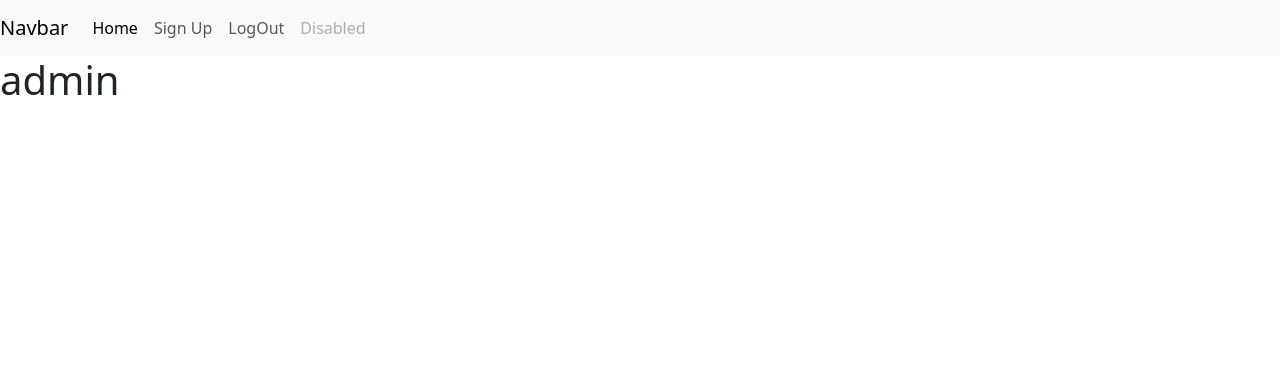
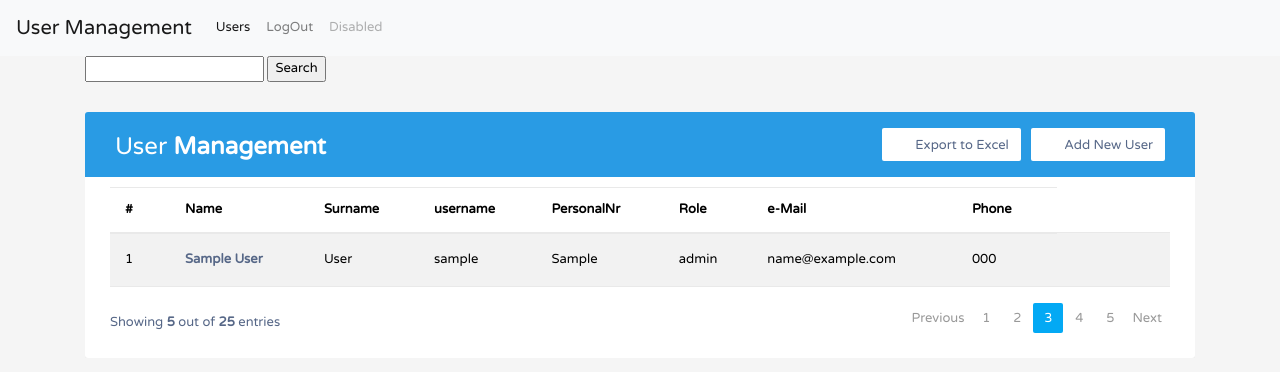
Before and after one commit to arbenl/HealthInformationSystemGroup1, a PHP site: page /adminView.php in a window 1280 px wide. Shown: the top 372 px of the page. Run offline with PHP 8.4, Linux system fonts and the light colour scheme; the visitor is signed in with stand-in values (Sample User, id 1); tables that the repository leaves empty or names only in its code hold one stand-in row (values such as "Sample post").

Commit message:
added php crud features

```diff
--- a/HIS/Views/_adminHeader.php
+++ /dev/null
@@ -1,38 +0,0 @@
-<!DOCTYPE html>
-<?php
-include ('Functions/login.php');
-
-
-//NEXT LINES CHECK IF THE USER ISN'T LOGGED IN THAN REDIRECT TO THE NOTFOUND PAGE!!
-$role = $_SESSION['ROLE'];
-if (!isset($_SESSION['auth'])){
-    header("Location:LoginPage.php");
-}else if($role != 'admin'){
-    header("Location:Views/NotFound/pagenotfound.php");
-}
-//WE ARE GOING TO CONSTANTLY USE PHP SESSIONS TO CHECK USER VALIDATION AND OTHER STUFF !!
-?>
-<html lang="en">
-<head>
-    <meta charset="UTF-8">
-    <meta http-equiv="X-UA-Compatible" content="IE=edge">
-    <meta name="viewport" content="width=device-width, initial-scale=1.0">
-    <link rel="stylesheet" href="css/login.css">
-    <link href="https://cdn.jsdelivr.net/npm/bootstrap@5.3.0-alpha1/dist/css/bootstrap.min.css" rel="stylesheet" integrity="sha384-GLhlTQ8iRABdZLl6O3oVMWSktQOp6b7In1Zl3/Jr59b6EGGoI1aFkw7cmDA6j6gD" crossorigin="anonymous">
-    <title>HIS</title>
-</head>
-<body>
-<nav class="navbar navbar-expand-lg navbar-light bg-light">
-    <a class="navbar-brand" href="#">Navbar</a>
-    <button class="navbar-toggler" type="button" data-toggle="collapse" data-target="#navbarNavAltMarkup" aria-controls="navbarNavAltMarkup" aria-expanded="false" aria-label="Toggle navigation">
-        <span class="navbar-toggler-icon"></span>
-    </button>
-    <div class="collapse navbar-collapse" id="navbarNavAltMarkup">
-        <div class="navbar-nav">
-            <a class="nav-item nav-link active" href="index.php">Home</a>
-            <a class="nav-item nav-link" href="SignUpPage.php">Sign Up</a>
-            <a class="nav-item nav-link" href="Functions/logout.php">LogOut</a>
-            <a class="nav-item nav-link disabled" href="#">Disabled</a>
-        </div>
-    </div>
-</nav>
--- /dev/null
+++ b/HIS/Views/admin/_adminHeader.php
@@ -0,0 +1,37 @@
+<!DOCTYPE html>
+<?php
+include ('Functions/login.php');
+
+
+//NEXT LINES CHECK IF THE USER ISN'T LOGGED IN THAN REDIRECT TO THE NOTFOUND PAGE!!
+$role = $_SESSION['ROLE'];
+if (!isset($_SESSION['auth'])){
+    header("Location:LoginPage.php");
+}else if($role != 'admin'){
+    header("Location:Views/NotFound/pagenotfound.php");
+}
+//WE ARE GOING TO CONSTANTLY USE PHP SESSIONS TO CHECK USER VALIDATION AND OTHER STUFF !!
+?>
+<html lang="en">
+<head>
+    <meta charset="UTF-8">
+    <meta http-equiv="X-UA-Compatible" content="IE=edge">
+    <meta name="viewport" content="width=device-width, initial-scale=1.0">
+    <link rel="stylesheet" href="css/login.css">
+    <link href="https://cdn.jsdelivr.net/npm/bootstrap@5.3.0-alpha1/dist/css/bootstrap.min.css" rel="stylesheet" integrity="sha384-GLhlTQ8iRABdZLl6O3oVMWSktQOp6b7In1Zl3/Jr59b6EGGoI1aFkw7cmDA6j6gD" crossorigin="anonymous">
+    <title>HIS</title>
+</head>
+<body>
+<nav class="navbar navbar-expand-lg navbar-light bg-light">
+    <a class="navbar-brand" href="#">User Management</a>
+    <button class="navbar-toggler" type="button" data-toggle="collapse" data-target="#navbarNavAltMarkup" aria-controls="navbarNavAltMarkup" aria-expanded="false" aria-label="Toggle navigation">
+        <span class="navbar-toggler-icon"></span>
+    </button>
+    <div class="collapse navbar-collapse" id="navbarNavAltMarkup">
+        <div class="navbar-nav">
+            <a class="nav-item nav-link active" href="#">Users</a>
+            <a class="nav-item nav-link" href="Functions/logout.php">LogOut</a>
+            <a class="nav-item nav-link disabled" href="#">Disabled</a>
+        </div>
+    </div>
+</nav>
--- /dev/null
+++ b/HIS/Views/admin/_adminView.php
@@ -0,0 +1,304 @@
+<!DOCTYPE html>
+<html lang="en">
+
+<head>
+    <meta charset="utf-8">
+    <meta name="viewport" content="width=device-width, initial-scale=1, shrink-to-fit=no">
+    <title>Bootstrap User Management Data Table</title>
+    <link rel="stylesheet" href="https://fonts.googleapis.com/css?family=Roboto|Varela+Round">
+    <link rel="stylesheet" href="https://stackpath.bootstrapcdn.com/bootstrap/4.5.0/css/bootstrap.min.css">
+    <link rel="stylesheet" href="https://fonts.googleapis.com/icon?family=Material+Icons">
+    <link rel="stylesheet" href="https://maxcdn.bootstrapcdn.com/font-awesome/4.7.0/css/font-awesome.min.css">
+    <script src="https://code.jquery.com/jquery-3.5.1.min.js"></script>
+    <script src="https://cdn.jsdelivr.net/npm/popper.js@1.16.0/dist/umd/popper.min.js"></script>
+    <script src="https://stackpath.bootstrapcdn.com/bootstrap/4.5.0/js/bootstrap.min.js"></script>
+    <style>
+        body {
+            color: #566787;
+            background: #f5f5f5;
+            font-family: 'Varela Round', sans-serif;
+            font-size: 13px;
+        }
+
+        .table-responsive {
+            margin: 30px 0;
+        }
+
+        .table-wrapper {
+            min-width: 1000px;
+            background: #fff;
+            padding: 20px 25px;
+            border-radius: 3px;
+            box-shadow: 0 1px 1px rgba(0, 0, 0, .05);
+        }
+
+        .table-title {
+            padding-bottom: 15px;
+            background: #299be4;
+            color: #fff;
+            padding: 16px 30px;
+            margin: -20px -25px 10px;
+            border-radius: 3px 3px 0 0;
+        }
+
+        .table-title h2 {
+            margin: 5px 0 0;
+            font-size: 24px;
+        }
+
+        .table-title .btn {
+            color: #566787;
+            float: right;
+            font-size: 13px;
+            background: #fff;
+            border: none;
+            min-width: 50px;
+            border-radius: 2px;
+            border: none;
+            outline: none !important;
+            margin-left: 10px;
+        }
+
+        .table-title .btn:hover,
+        .table-title .btn:focus {
+            color: #566787;
+            background: #f2f2f2;
+        }
+
+        .table-title .btn i {
+            float: left;
+            font-size: 21px;
+            margin-right: 5px;
+        }
+
+        .table-title .btn span {
+            float: left;
+            margin-top: 2px;
+        }
+
+        table.table tr th,
+        table.table tr td {
+            border-color: #e9e9e9;
+            padding: 12px 15px;
+            vertical-align: middle;
+        }
+
+        table.table tr th:first-child {
+            width: 60px;
+        }
+
+        table.table tr th:last-child {
+            width: 100px;
+        }
+
+        table.table-striped tbody tr:nth-of-type(odd) {
+            background-color: #fcfcfc;
+        }
+
+        table.table-striped.table-hover tbody tr:hover {
+            background: #f5f5f5;
+        }
+
+        table.table th i {
+            font-size: 13px;
+            margin: 0 5px;
+            cursor: pointer;
+        }
+
+        table.table td:last-child i {
+            opacity: 0.9;
+            font-size: 22px;
+            margin: 0 5px;
+        }
+
+        table.table td a {
+            font-weight: bold;
+            color: #566787;
+            display: inline-block;
+            text-decoration: none;
+        }
+
+        table.table td a:hover {
+            color: #2196F3;
+        }
+
+        table.table td a.settings {
+            color: #2196F3;
+        }
+
+        table.table td a.delete {
+            color: #F44336;
+        }
+
+        table.table td i {
+            font-size: 19px;
+        }
+
+        table.table .avatar {
+            border-radius: 50%;
+            vertical-align: middle;
+            margin-right: 10px;
+        }
+
+        .status {
+            font-size: 30px;
+            margin: 2px 2px 0 0;
+            display: inline-block;
+            vertical-align: middle;
+            line-height: 10px;
+        }
+
+        .text-success {
+            color: #10c469;
+        }
+
+        .text-info {
+            color: #62c9e8;
+        }
+
+        .text-warning {
+            color: #FFC107;
+        }
+
+        .text-danger {
+            color: #ff5b5b;
+        }
+
+        .pagination {
+            float: right;
+            margin: 0 0 5px;
+        }
+
+        .pagination li a {
+            border: none;
+            font-size: 13px;
+            min-width: 30px;
+            min-height: 30px;
+            color: #999;
+            margin: 0 2px;
+            line-height: 30px;
+            border-radius: 2px !important;
+            text-align: center;
+            padding: 0 6px;
+        }
+
+        .pagination li a:hover {
+            color: #666;
+        }
+
+        .pagination li.active a,
+        .pagination li.active a.page-link {
+            background: #03A9F4;
+        }
+
+        .pagination li.active a:hover {
+            background: #0397d6;
+        }
+
+        .pagination li.disabled i {
+            color: #ccc;
+        }
+
+        .pagination li i {
+            font-size: 16px;
+            padding-top: 6px
+        }
+
+        .hint-text {
+            float: left;
+            margin-top: 10px;
+            font-size: 13px;
+        }
+    </style>
+    <script>
+        $(document).ready(function() {
+            $('[data-toggle="tooltip"]').tooltip();
+        });
+    </script>
+</head>
+
+<body>
+    <div class="container-xl">
+        <form method="get">
+            <input type="text" id="search" name="search">
+            <input type="submit" value="Search">
+        </form>
+
+        <?php
+        // include the function file
+        include 'functions.php';
+
+        // check if the form was submitted
+        if (isset($_GET['search'])) {
+            // get the array of rows
+            $rows = displayData($_GET['search']);
+        } else {
+            // if the form was not submitted, get all rows
+            $rows = displayData();
+        }
+        ?>
+        <div class="table-responsive">
+            <div class="table-wrapper">
+                <div class="table-title">
+                    <div class="row">
+                        <div class="col-sm-5">
+                            <h2>User <b>Management</b></h2>
+                        </div>
+
+                        <div class="col-sm-7">
+
+                            <a href="#" class="btn btn-secondary"><i class="material-icons">&#xE147;</i> <span>Add New User</span></a>
+                            <a href="#" class="btn btn-secondary"><i class="material-icons">&#xE24D;</i> <span>Export to Excel</span></a>
+                        </div>
+                    </div>
+                </div>
+                <table class="table table-striped table-hover">
+                    <thead>
+                        <tr>
+                            <th>#</th>
+                            <th>Name</th>
+                            <th>Surname</th>
+                            <th>username</th>
+                            <th>PersonalNr</th>
+                            <th>Role</th>
+                            <th>e-Mail</th>
+                            <th>Phone</th>
+                        </tr>
+                    </thead>
+                    <tbody>
+                        <?php foreach ($rows as $row) { ?>
+                            <tr>
+                                <td><?php echo $row['userid']; ?></td>
+                                <td><a href="#"> <?php echo $row['name']; ?></a></td>
+                                <td><?php echo $row['surname']; ?></td>
+                                <td><?php echo $row['username']; ?></td>
+                                <td><?php echo $row['personalnr']; ?></td>
+                                <td><?php echo $row['role']; ?></td>
+                                <td><?php echo $row['email']; ?></td>
+                                <td><?php echo $row['phone']; ?></td>
+                                <td>
+                                    <a href="#" class="settings" title="Settings" data-toggle="tooltip"><i class="material-icons">&#xE8B8;</i></a>
+                                    <a href="#" class="delete" title="Delete" data-toggle="tooltip"><i class="material-icons">&#xE5C9;</i></a>
+                                </td>
+                            </tr>
+                        <?php } ?>
+                    </tbody>
+                </table>
+                <div class="clearfix">
+                    <div class="hint-text">Showing <b>5</b> out of <b>25</b> entries</div>
+                    <ul class="pagination">
+                        <li class="page-item disabled"><a href="#">Previous</a></li>
+                        <li class="page-item"><a href="#" class="page-link">1</a></li>
+                        <li class="page-item"><a href="#" class="page-link">2</a></li>
+                        <li class="page-item active"><a href="#" class="page-link">3</a></li>
+                        <li class="page-item"><a href="#" class="page-link">4</a></li>
+                        <li class="page-item"><a href="#" class="page-link">5</a></li>
+                        <li class="page-item"><a href="#" class="page-link">Next</a></li>
+                    </ul>
+                </div>
+            </div>
+        </div>
+    </div>
+</body>
+
+</html>
--- /dev/null
+++ b/HIS/Views/admin/functions.php
@@ -0,0 +1,46 @@
+<?php
+function displayData($search = "") {
+    // MySQL database credentials
+    $servername = "localhost";
+    $username = "root";
+    $password = "RootAdmin.12@";
+    $dbname = "his";
+
+    // Create connection
+    $conn = new mysqli($servername, $username, $password, $dbname);
+
+    // Check connection
+    if ($conn->connect_error) {
+        die("Connection failed: " . $conn->connect_error);
+    }
+
+    // Construct the SQL query
+    if ($search != "") {
+        // Sanitize user input to prevent SQL injection
+        $search = mysqli_real_escape_string($conn, $search);
+        // SQL query to select data from the table matching the user input
+        $sql = "SELECT * FROM users WHERE username LIKE '%{$search}%' or role LIKE '%{$search}%' or personalnr LIKE '%{$search}%'";
+    } else {
+        // SQL query to select all data from the table
+        $sql = "SELECT * FROM users limit 5";
+    }
+
+    // Execute the query
+    $result = $conn->query($sql);
+
+    // If there are rows returned from the query, construct the array of rows
+    $rows = array();
+    if ($result->num_rows > 0) {
+        while($row = $result->fetch_assoc()) {
+            $rows[] = $row;
+        }
+    }
+
+    // Close the database connection
+    $conn->close();
+
+    // Return the array of rows
+    return $rows;
+}
+
+?>
--- a/HIS/adminView.php
+++ b/HIS/adminView.php
@@ -1,8 +1,6 @@
 <?php
-include('Views/_adminHeader.php');
+include('Views/admin/_adminHeader.php');
 ?>
-
-
-<h1>
-<?=  $_SESSION['ROLE'];  ?>
-</h1>
+<?php
+include('Views/admin/_adminView.php');
+?>
```
